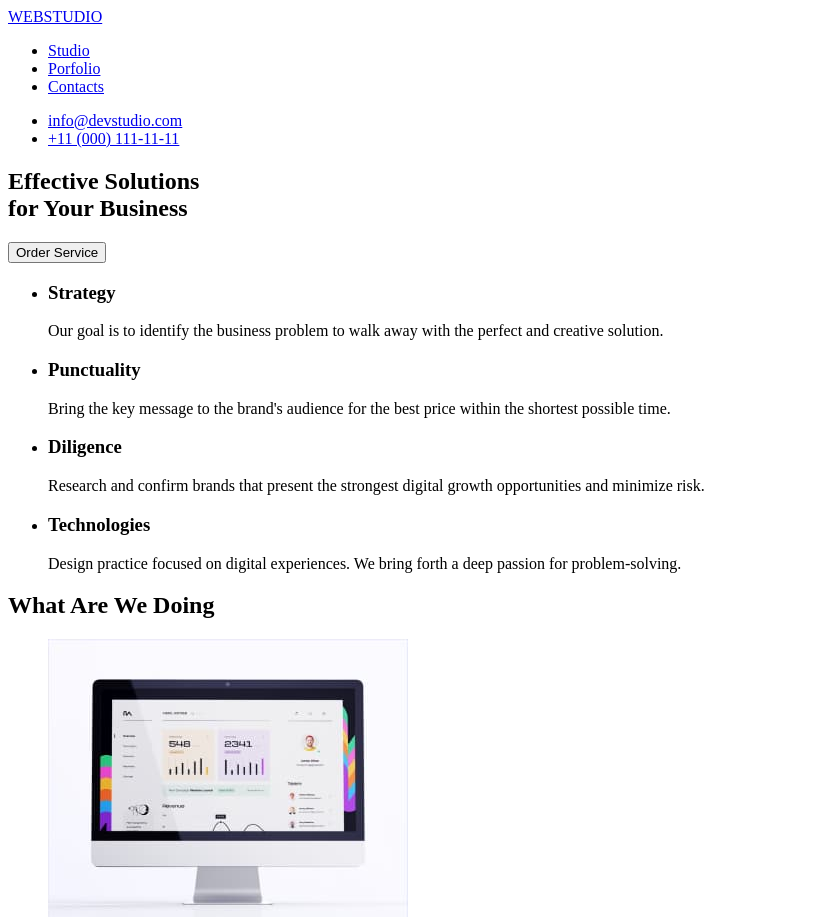
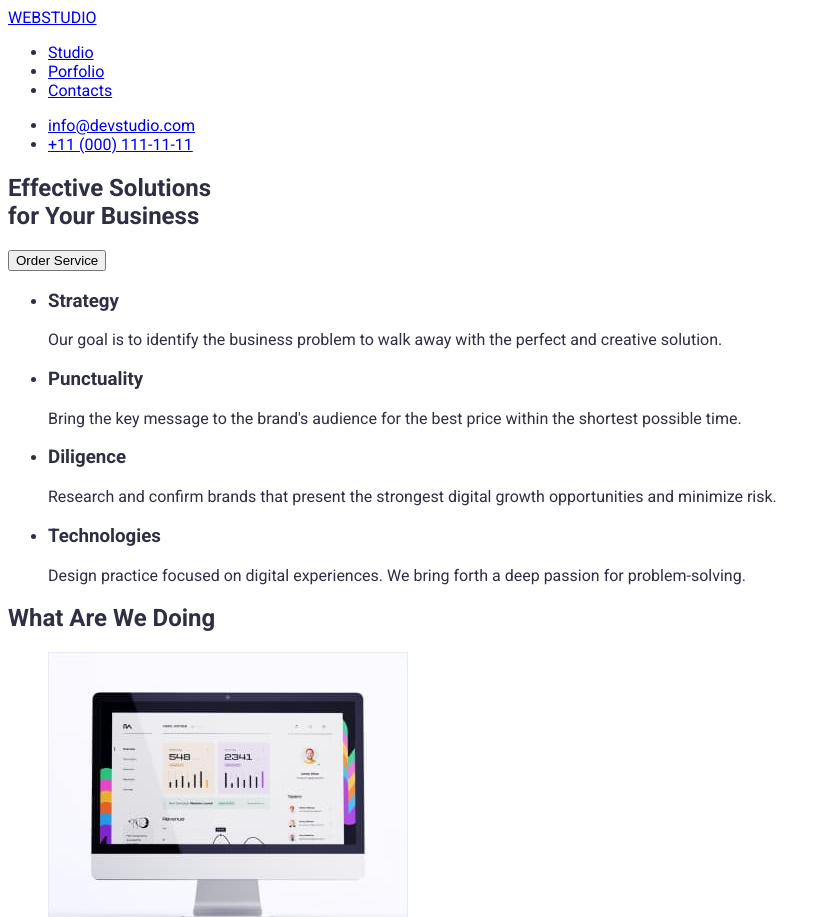
Before and after one commit to litoy-ko/goit-markup-hw-02, a plain HTML site: page index.html in a window 1280 px wide. Shown: the top 917 px of the page, without its empty margins (0-831 px from the left). Drawn offline with Linux system fonts and the light colour scheme.

Commit message:
initial commit
link for fonts and initial css

```diff
--- /dev/null
+++ b/css/styles.css
@@ -0,0 +1,13 @@
+:root{
+    --NAVY-BLUE:#2E2F42;
+    --IRIS:#4D5AE5;
+}
+
+body{
+    font-family: 'Roboto', sans-serif;
+    color: var(--NAVY-BLUE);
+}
+
+/* button{
+    cursor: pointer;
+} */
--- a/index.html
+++ b/index.html
@@ -4,7 +4,13 @@
     <meta charset="UTF-8" />
     <meta name="viewport" content="width=device-width, initial-scale=1.0" />
     <meta name="description" content="Webstudio website" />
-    <title>WebStudio</title>
+    <title>Homework 2</title>
+
+    <link rel="preconnect" href="https://fonts.googleapis.com">
+    <link rel="preconnect" href="https://fonts.gstatic.com" crossorigin>
+    <link href="https://fonts.googleapis.com/css2?family=Raleway:wght@800&family=Roboto:wght@400;500;700;900&display=swap" rel="stylesheet">
+    <link rel="stylesheet" href="./css/styles.css"/>
+
   </head>
   <body>
     <header>
```
Also changed, not shown: portfolio.html (added), 1 other file.
